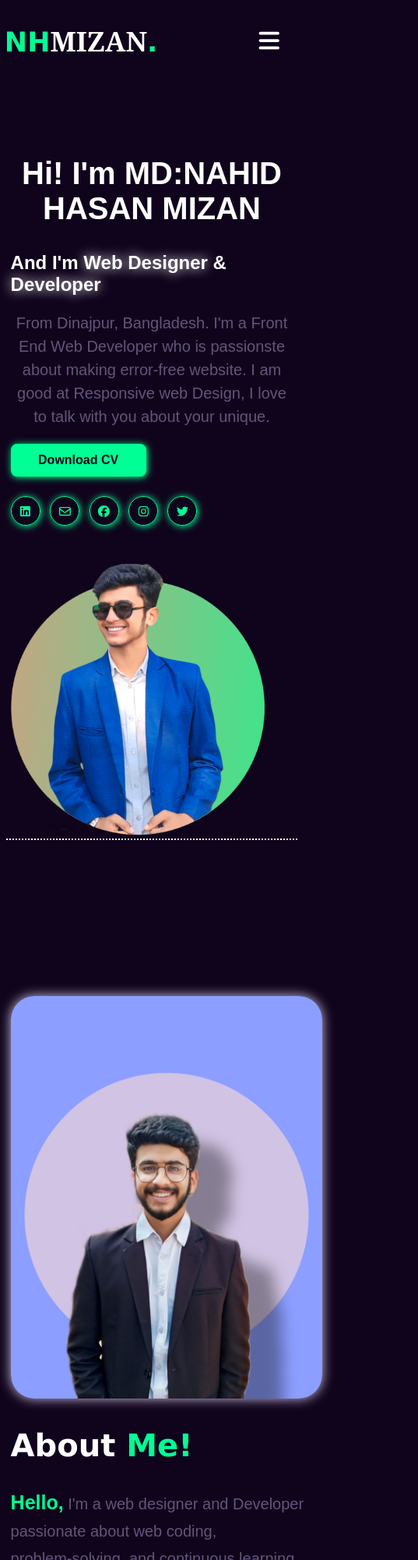
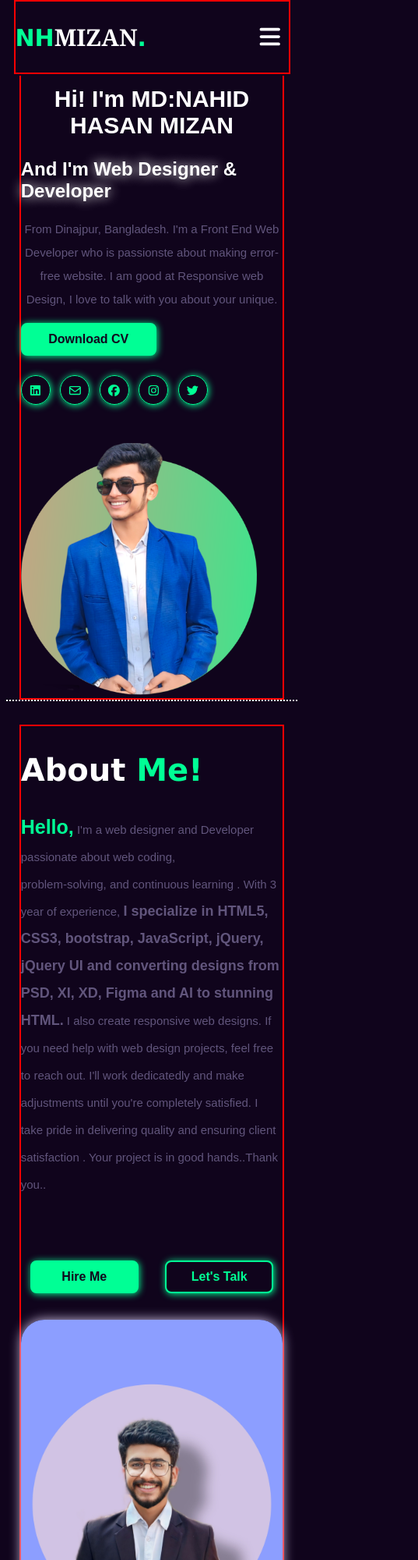
Before and after one commit to NH-Mizan/My-Portfolio, a plain HTML site: page index.html in a window 390 px wide. Shown: the top 2000 px of the page at 78% size, 537 px wide, since content can reach past the window. Drawn offline with Linux system fonts and the light colour scheme.

Commit message:
Mobile Responsive Done

```diff
--- a/css/responsive.css
+++ b/css/responsive.css
@@ -1,38 +1,91 @@
 @media only screen and (min-width:320px)and (max-width:575px){
     .container{
-        width: 97%;
-        margin: 0 auto;
+        width: 90%;
+
+        border: 2px solid red;
     }
-    .header_section{margin-top: 0;border-bottom: 2px dotted #fff; margin-bottom: 30px;}
-    .topbar_item .topbar_right a{
+    .topbar_inner{
+     display: flex;
+     justify-content: space-between;
+    }
+    .hay-btn,
+    .topbar_item{
+        position: absolute;
+    }
+
+    .abt_img img{
+        max-width: 100%;
+    }
+    .services_bag{
+        width: 100%;
+    }
+    .services_item{
+        margin-bottom: 50px;
+    }
+    .header_section{
+        margin-top: 0;
+        border-bottom: 2px dotted #fff;
+        margin-bottom: 30px;}
+    .hay-btn .topbar_right a{
         display: none;
     }
-    .topbar_item ul li {display: none;}
+    .topbar_item ul li {
+        display: none;}
 
     .header_img img {
         width: 90%;
     }
-    .services_bag{width: 393px;}
+    .services_bag{
+        width: 320px;
+    height: 485px;}
     .services_item img {
         width: 95%;
     }
-   .header_inner{ display: grid;
+    .contact_info input,
+    .contact_item textarea{
+        width: 90%;
+    }
+    .about_inner{
+        margin-top: 0;
+        margin-bottom: 0;
+        display: flex;
+        flex-direction: column-reverse;
+    }
+    .header_inner{
+        margin-top: 0;
+    }
+   .header_inner,
+
+   .services_inner{
+
         grid-template-columns: 1fr;}
-   .about_inner{ display: grid;
-        grid-template-columns: 1fr;}
-   .services_inner{ display: grid;
-        grid-template-columns: 1fr;}
-   .clints_inner{ display: grid;
+   .clints_inner{
+
         grid-template-columns: 1fr 1fr;}
     .contact_inner {
-        display: grid;
+
+
         grid-template-columns: 1.5fr }
-     .menu-bar{
-            display: inline-block;
-           }
-           .mobile-menu {
-            margin-left: 50px;
-        }
+    .menu-bar{
+        display: inline-block;
+     }
+
+     .about_dis p,
+     b,
+    .header_item p{
+        font-size: 15px;
+    }
+
+    .header_item h1{
+         font-size: 30px;
+    }
+    .logo h1{
+        font-size: 30px;
+    }
+    .btn-primary a{
+        width: 95px;
+        margin-bottom: 30px;
+    }
 
 
 }
@@ -65,7 +118,8 @@
         width: 90%;
     }
    .header_inner{ display: grid;
-        grid-template-columns: 1fr;}
+        grid-template-columns: 1fr;
+    }
         .header_item h1{margin-top: 0;}
    .about_inner{ display: grid;
         grid-template-columns: 1fr;}
--- a/css/style.css
+++ b/css/style.css
@@ -115,7 +115,7 @@ body{
 
    } */
 
-   .topbar_item .topbar_right a{
+   .hay-btn .topbar_right a{
     text-align: end;
     color: #00ff95;
     background:linear-gradient(to left,rgba(0, 255, 170, 0.601) ,rgba(255, 98, 0, 0.606));
@@ -129,10 +129,10 @@ body{
     transition: all 0.5s;
 
    }
-   .topbar_item .topbar_right a svg{
+   .hay-btn .topbar_right a svg{
     color: #ffff;
    }
-   .topbar_item .topbar_right a:hover{
+   .hay-btn .topbar_right a:hover{
     color:#ffff;
     transition: all 0.5s;
     text-shadow:  0 0 20px #ffff;
@@ -155,9 +155,7 @@ body{
     font-weight: 900;
     color: #fff;
     }
-.mobile-menu{
-    margin-left: 140px;
-}
+
     .mobile-item ul li a{
     color: #00ff95;
     font-weight: 600;
--- a/index.html
+++ b/index.html
@@ -17,12 +17,10 @@
 
         <div class="container">
             <div class="topbar_inner">
-
-                <div class="topbar_item">
                     <div class="logo">
                        <h1><span> NH</span>MIZAN<span>.</span></h1>
                     </div>
-                </div>
+
                 <div class="topbar_item">
                     <ul>
                         <li><a href="index.html"class="active" > Home</a></li>
@@ -45,7 +43,7 @@
                     </div>
 
                 </div>
-                <div class="topbar_item">
+                <div class="hay-btn">
                    <div class="topbar_right">
                     <a href="#"><i class="fa-regular fa-paper-plane"></i>  Say Hello  </a>
                    </div>
@@ -63,13 +61,13 @@
 
 
                 </ul>
-               </div>
+            </div>
         </div>
-       </section>
+    </section>
 
 
 
-          <!-- ===========================
+    <!-- ===========================
               Header section start
     ================================= -->
 
@@ -132,7 +130,7 @@
                     <div class="about_dis">
                         <p> <span>Hello,</span> I'm a web designer and Developer passionate about web coding, <br>problem-solving, and continuous learning . With 3 year of experience, <b>I specialize in HTML5, CSS3, bootstrap, JavaScript, jQuery, jQuery UI and converting designs from PSD, XI, XD, Figma and AI to stunning HTML.</b> I also create responsive web designs. If you need help with web design projects, feel free to reach out. I'll work dedicatedly and make adjustments until you're completely satisfied. I take pride in delivering quality and ensuring client satisfaction . Your project is in good hands..Thank you.. </p>
                         <div class="about_btn">
-                            <div class="button">
+                            <div class="button btn-primary">
                                 <a href="#">    Hire Me     </a>
                                 <a class="a1" href="#"> Let's Talk </a>
                             </div>
@@ -355,7 +353,7 @@
                 <div class="contact_item">
                     <form action=""> <textarea name="" id="" cols="60" rows="12"placeholder="Description Text.. " ></textarea></form>
 
-                    <div class="button" id="cont_btn">
+                    <div class="button btn-primary" id="cont_btn">
                         <a href="#">    Reset     </a>
                         <a class="a1" href="#"> <i class="fa-regular fa-paper-plane"></i>  send  </a>
                     </div>
```
Also changed, not shown: about.html (+4 -4 lines), contact.html (+4 -4 lines), serviecs.html (+3 -3 lines), skills.html (+3 -3 lines). Lines whose indentation alone changed are shown as unchanged.
